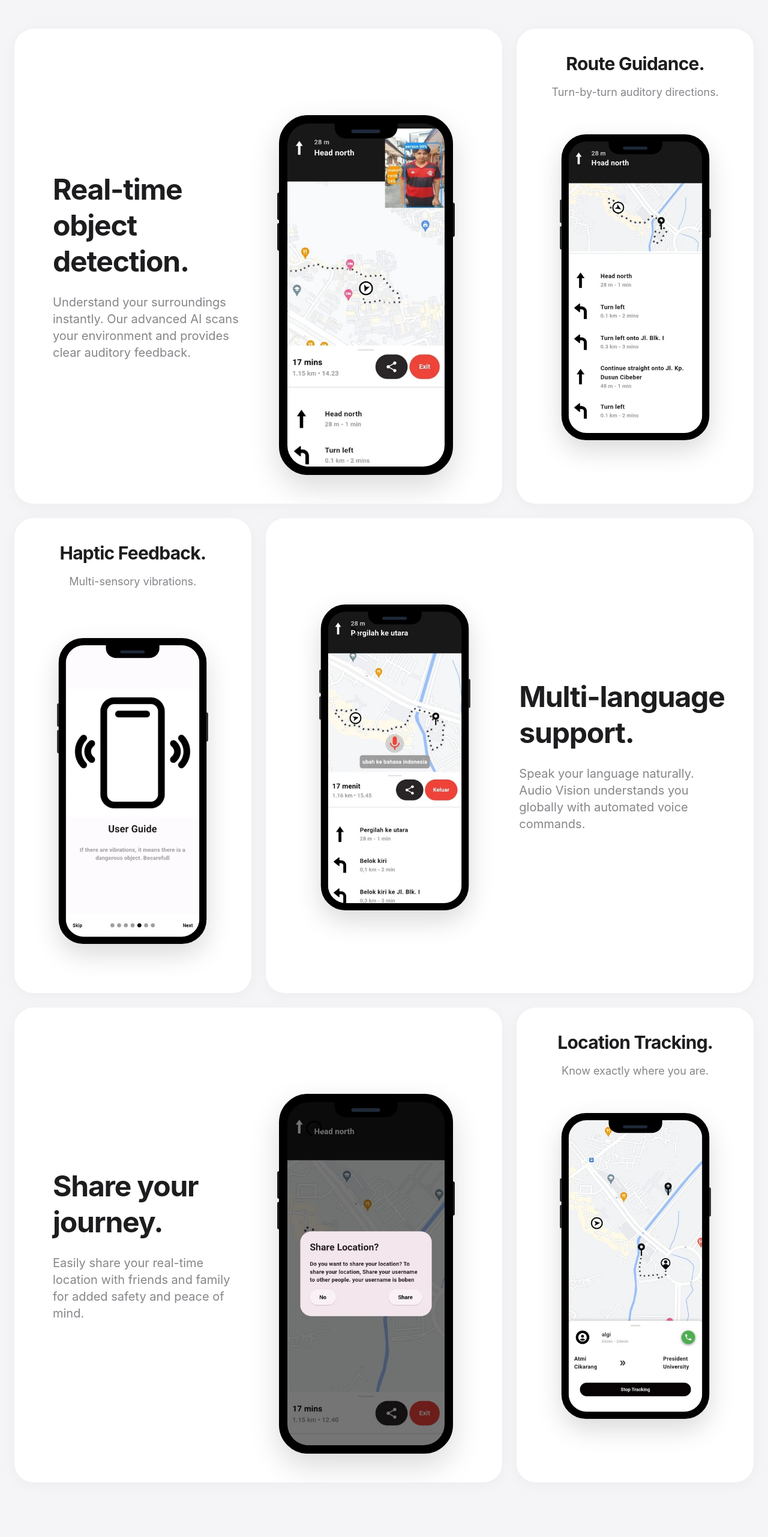
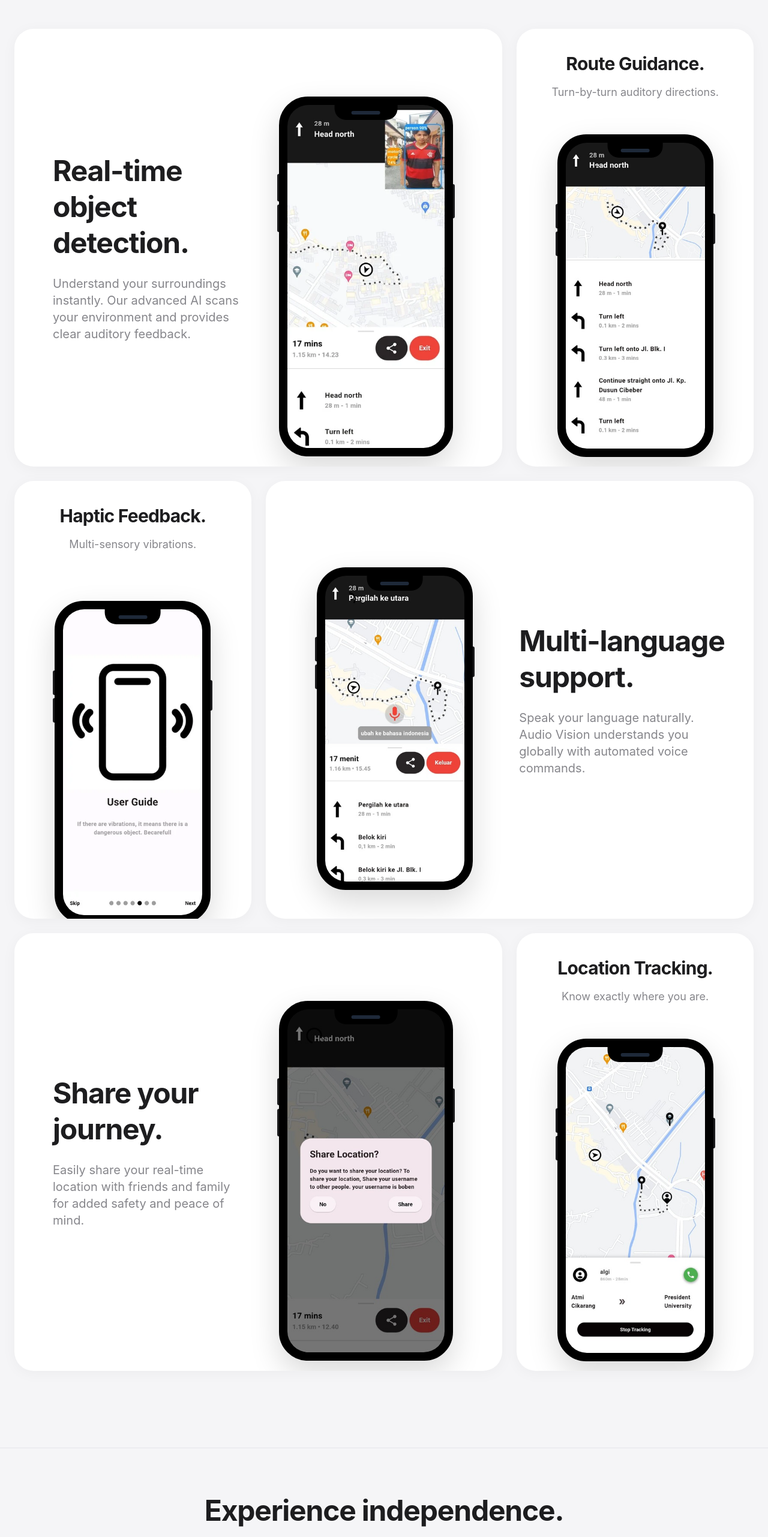
Before and after one commit to FP-CAPSTONE/audio-vision-web, a React (Vite) app: page / in a window 1280 px wide. Shown: the part 2360-4923 px from the top of the page at 60% size. Built offline with nearby package versions, Linux system fonts and the light colour scheme.

Commit message:
fix: decrease mockup sizes on mobile bento cards

```diff
--- a/src/App.jsx
+++ b/src/App.jsx
@@ -124,7 +124,7 @@ export default function App() {
           transition={{ duration: 1.2, delay: 0.4, ease: [0.16, 1, 0.3, 1] }}
           className="mt-20 w-full max-w-5xl mx-auto z-10"
         >
-          <MobileMockup imageSrc={import.meta.env.BASE_URL + "assets/welcome-onboarding-introduction screen.webp"} className="max-w-[340px]" />
+          <MobileMockup imageSrc={import.meta.env.BASE_URL + "assets/welcome-onboarding-introduction screen.webp"} className="!max-w-[280px] md:!max-w-[340px]" />
         </motion.div>
       </section>
 
@@ -197,7 +197,7 @@ export default function App() {
                  <p className="text-xl text-[#86868b] max-w-md mx-auto md:mx-0">Understand your surroundings instantly. Our advanced AI scans your environment and provides clear auditory feedback.</p>
               </motion.div>
               <motion.div variants={slideUpImage} className="flex-1 w-full flex justify-center translate-y-4 md:translate-y-12 group-hover:translate-y-2 md:group-hover:translate-y-8 transition-transform duration-700 ease-out">
-                 <MobileMockup imageSrc={import.meta.env.BASE_URL + "assets/feat-realtime-object-detection.webp"} />
+                 <MobileMockup imageSrc={import.meta.env.BASE_URL + "assets/feat-realtime-object-detection.webp"} className="max-w-[220px] md:max-w-[290px]" />
               </motion.div>
           </motion.div>
 
@@ -214,7 +214,7 @@ export default function App() {
                  <p className="text-[#86868b] text-lg">Turn-by-turn auditory directions.</p>
               </motion.div>
               <motion.div variants={slideUpImage} className="w-full flex justify-center translate-y-2 md:translate-y-6 group-hover:translate-y-0 md:group-hover:translate-y-2 transition-transform duration-700 ease-out">
-                 <MobileMockup imageSrc={import.meta.env.BASE_URL + "assets/feat-route-guidance.jpg"} className="scale-[0.85] origin-top" />
+                 <MobileMockup imageSrc={import.meta.env.BASE_URL + "assets/feat-route-guidance.jpg"} className="max-w-[200px] md:max-w-[260px] origin-top" />
               </motion.div>
           </motion.div>
 
@@ -231,7 +231,7 @@ export default function App() {
                  <p className="text-[#86868b] text-lg">Multi-sensory vibrations.</p>
               </motion.div>
               <motion.div variants={slideUpImage} className="w-full flex justify-center translate-y-4 md:translate-y-12 group-hover:translate-y-2 md:group-hover:translate-y-8 transition-transform duration-700 ease-out">
-                 <MobileMockup imageSrc={import.meta.env.BASE_URL + "assets/feat-audio-vibrations-feedbacl.webp"} className="scale-[0.85] origin-top" />
+                 <MobileMockup imageSrc={import.meta.env.BASE_URL + "assets/feat-audio-vibrations-feedbacl.webp"} className="max-w-[200px] md:max-w-[260px] origin-top" />
               </motion.div>
           </motion.div>
 
@@ -244,7 +244,7 @@ export default function App() {
             className="bento-card col-span-1 md:col-span-2 p-10 flex flex-col md:flex-row items-center gap-8 group min-h-[500px] overflow-hidden"
           >
               <motion.div variants={slideUpImage} className="flex-1 w-full flex justify-center translate-y-4 md:translate-y-12 group-hover:translate-y-2 md:group-hover:translate-y-8 transition-transform duration-700 ease-out">
-                 <MobileMockup imageSrc={import.meta.env.BASE_URL + "assets/feat-auto-command-multi-language-support.jpg"} className="scale-[0.85] origin-top" />
+                 <MobileMockup imageSrc={import.meta.env.BASE_URL + "assets/feat-auto-command-multi-language-support.jpg"} className="max-w-[200px] md:max-w-[260px] origin-top" />
               </motion.div>
               <motion.div variants={fadeUp} className="flex-1 space-y-6 z-10 text-center md:text-left">
                  <h3 className="text-3xl sm:text-4xl md:text-5xl font-bold text-[#1d1d1f] tracking-tight leading-tight">Multi-language support.</h3>
@@ -265,7 +265,7 @@ export default function App() {
                  <p className="text-xl text-[#86868b] max-w-md mx-auto md:mx-0">Easily share your real-time location with friends and family for added safety and peace of mind.</p>
               </motion.div>
               <motion.div variants={slideUpImage} className="flex-1 w-full flex justify-center translate-y-4 md:translate-y-12 group-hover:translate-y-2 md:group-hover:translate-y-8 transition-transform duration-700 ease-out">
-                 <MobileMockup imageSrc={import.meta.env.BASE_URL + "assets/feat-share-location.jpg"} />
+                 <MobileMockup imageSrc={import.meta.env.BASE_URL + "assets/feat-share-location.jpg"} className="max-w-[220px] md:max-w-[290px]" />
               </motion.div>
           </motion.div>
 
@@ -282,7 +282,7 @@ export default function App() {
                  <p className="text-[#86868b] text-lg">Know exactly where you are.</p>
               </motion.div>
               <motion.div variants={slideUpImage} className="w-full flex justify-center translate-y-2 md:translate-y-6 group-hover:translate-y-0 md:group-hover:translate-y-2 transition-transform duration-700 ease-out">
-                 <MobileMockup imageSrc={import.meta.env.BASE_URL + "assets/feat-location-tracking.jpg"} className="scale-[0.85] origin-top" />
+                 <MobileMockup imageSrc={import.meta.env.BASE_URL + "assets/feat-location-tracking.jpg"} className="max-w-[200px] md:max-w-[260px] origin-top" />
               </motion.div>
           </motion.div>
 
```
